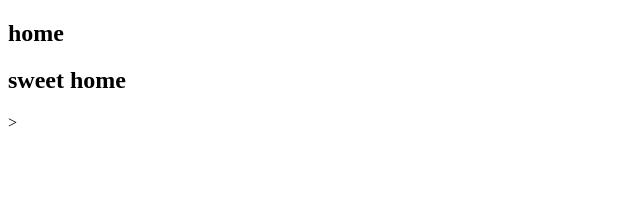
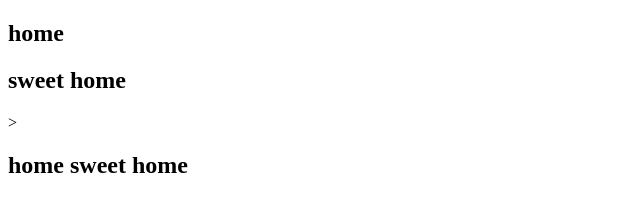
Before and after one commit to belawalejayesh93/home, a plain HTML site: page index.html in a window 1280 px wide. Shown: the whole page, without its empty margins (0-640 px from the left). Drawn offline with Linux system fonts and the light colour scheme.

Commit message:
skip stagging area

```diff
--- a/index.html
+++ b/index.html
@@ -6,4 +6,4 @@
     <body>
         <h2>home</h2>
         <h2>sweet home</h2>>
-</html>
+        <h2>home sweet home</h2>
```
